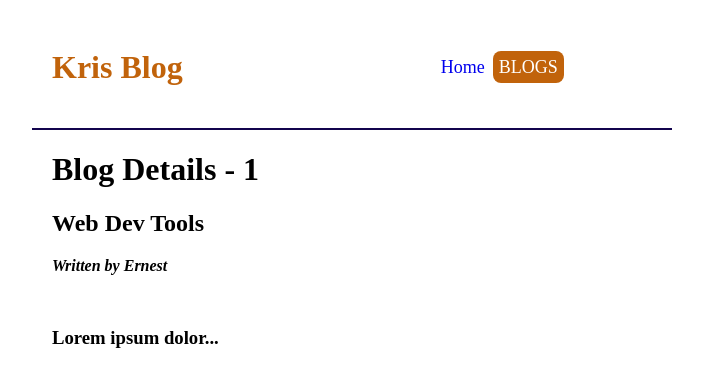
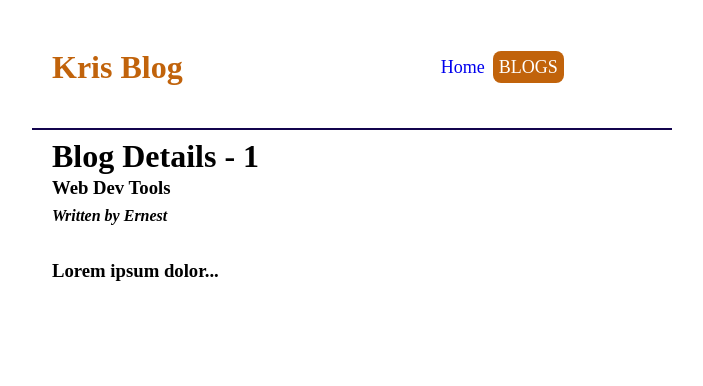
Before and after one commit to ernestkris6/web, a React (Create React App) app: page /blogs/1 in a window 1280 px wide. Shown: the top 386 px of the page, without its empty margins (288-991 px from the left). Built offline with nearby package versions, Linux system fonts and the light colour scheme; data requests are answered from the project's data file.

Commit message:
line height

```diff
--- a/src/Blog.js
+++ b/src/Blog.js
@@ -8,7 +8,7 @@ const Blog = ({blogs, title}) => {
 
     return (
        <div className=''>
-        <h1> {title}</h1>
+        <h1>{title}</h1>
              {blogs.map((blog) => (
             <div className='blog-list' key={blog.id}>
                 <Link to={`/blogs/${blog.id}`}>
--- a/src/Pages/BlogDetails.css
+++ b/src/Pages/BlogDetails.css
@@ -2,4 +2,5 @@
     margin: 0 auto;
     align-items: center;
     max-width: 600px;
+    line-height: 10px;
 }
--- a/src/Pages/BlogDetails.js
+++ b/src/Pages/BlogDetails.js
@@ -14,7 +14,7 @@ const BlogDetails = () => {
             { error && <div>{ error }</div> }
             { blog && (
                 <article>
-                    <h2>{ blog.title }</h2>
+                    <h3>{ blog.title }</h3>
                 <p><b><i>Written by { blog.author }</i></b></p> <br></br>
                <div><h3>{ blog.body }</h3></div>
                 </article>
```
